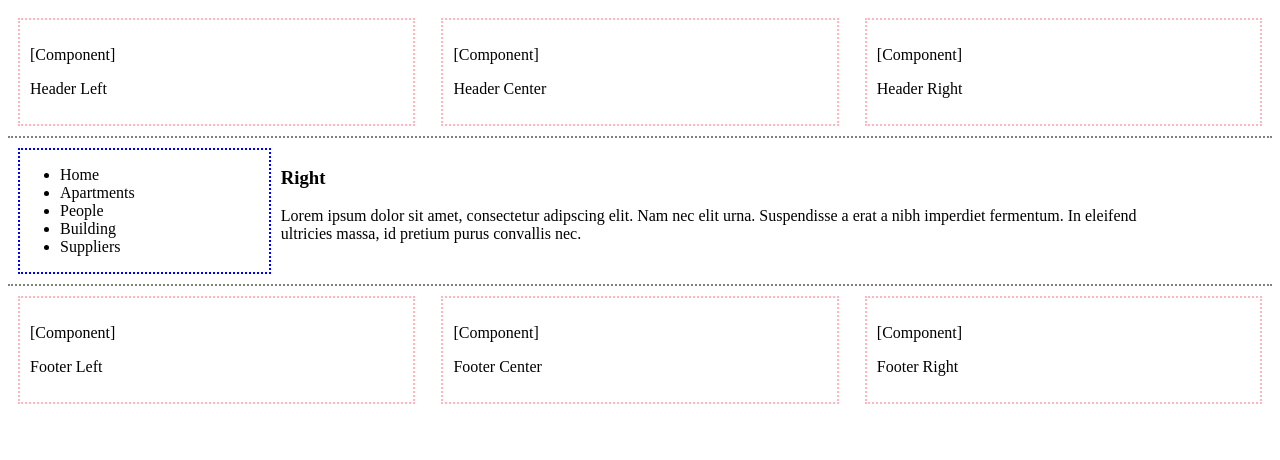
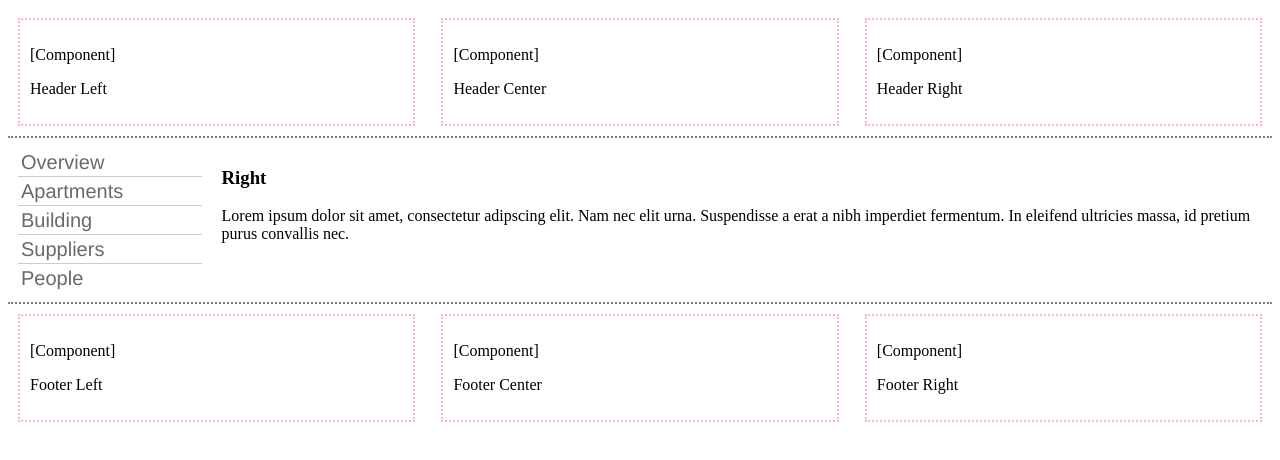
Before and after one commit to amelendezi/aptmanager, an Angular app in the folder client/: page / in a window 1280 px wide. Shown: the top 460 px of the page. Built offline with nearby package versions, Linux system fonts and the light colour scheme.

Commit message:
Sample Menu

```diff
--- a/client/src/app/app.component.css
+++ b/client/src/app/app.component.css
@@ -27,13 +27,12 @@
 }
 
 .container-body-left {
-    flex-basis: 20%;
-    border: 2px blue dotted;
+    flex-basis: 15%;
 }
 
 .container-body-right {
-    flex-basis: 70%;
-    padding-left: 10px;
+    flex-basis: 85%;
+    padding-left: 20px;
 }
 
 .container-footer-sub, .container-header-sub {
@@ -41,3 +40,36 @@
     border: 2px lightpink dotted;
     padding: 10px;
 }
+
+.main-menu {
+    list-style-type: none;
+    margin: 0;
+    padding: 0;
+}
+
+.main-menu-item {
+    font: 20px/1.1 Helvetica, Verdana, sans-serif;
+    border-bottom: 1px solid #ccc;
+    padding: 3px;
+}
+
+.main-menu-item:last-child {
+    border: none;
+}
+
+.main-menu-item a{
+    text-decoration: none;
+    color: dimgray;
+    display: block;
+
+    -webkit-transition: font-size 0.3s ease, background-color 0.3s ease;
+    -moz-transition: font-size 0.3s ease, background-color 0.3s ease;
+    -o-transition: font-size 0.3s ease, background-color 0.3s ease;
+    -ms-transition: font-size 0.3s ease, background-color 0.3s ease;
+    transition: font-size 0.3s ease, background-color 0.3s ease;
+  }
+
+  .main-menu-item a:hover{
+    font-size: 30px;
+    background: #f6f6f6;
+  }
--- a/client/src/app/app.component.html
+++ b/client/src/app/app.component.html
@@ -18,11 +18,11 @@
 <div class="container-body">
   <div class="container-body-left">
     <ul class="main-menu">
-      <li class="main-menu-item">Home</li>
-      <li>Apartments</li>
-      <li>People</li>
-      <li>Building</li>
-      <li>Suppliers</li>
+      <li class="main-menu-item"><a href="#">Overview</a></li>
+      <li class="main-menu-item"><a href="#">Apartments</a></li>
+      <li class="main-menu-item"><a href="#">Building</a></li>
+      <li class="main-menu-item"><a href="#">Suppliers</a></li>
+      <li class="main-menu-item"><a href="#">People</a></li>
     </ul>
   </div>
 
```
